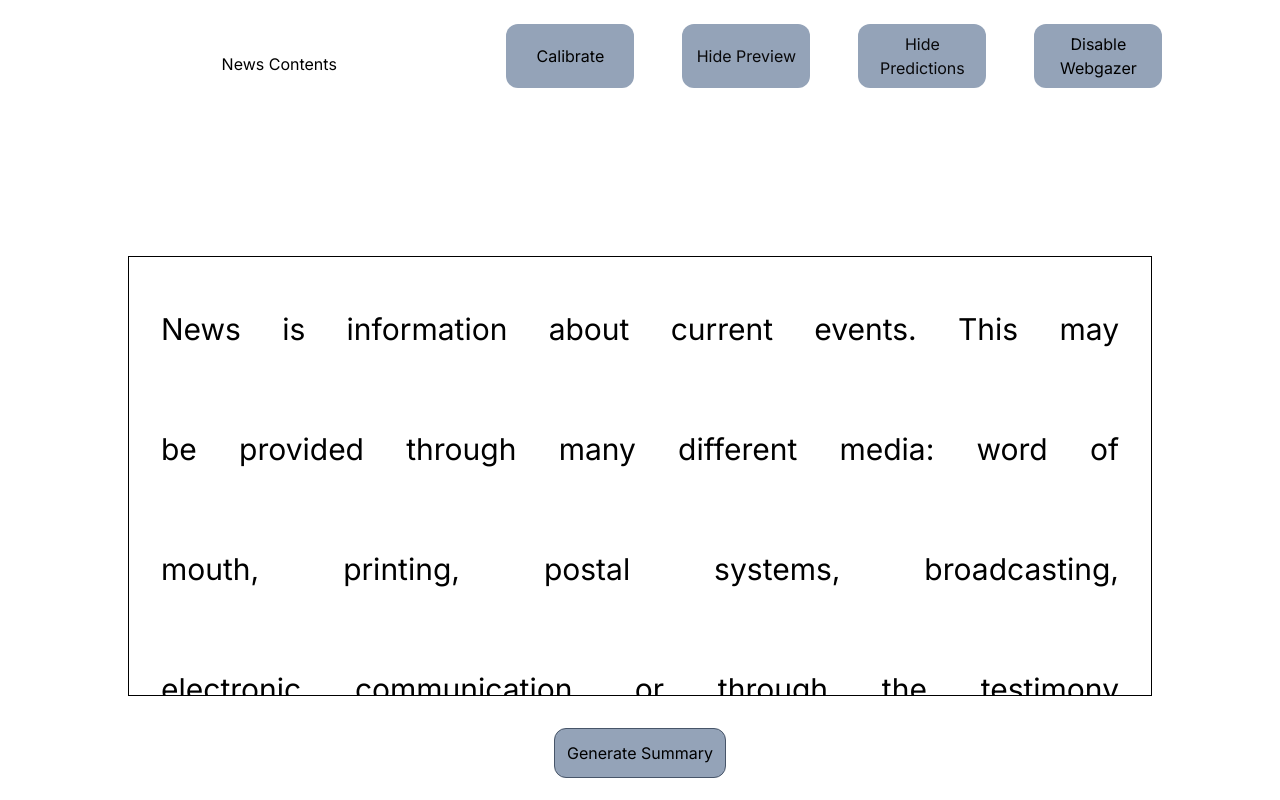
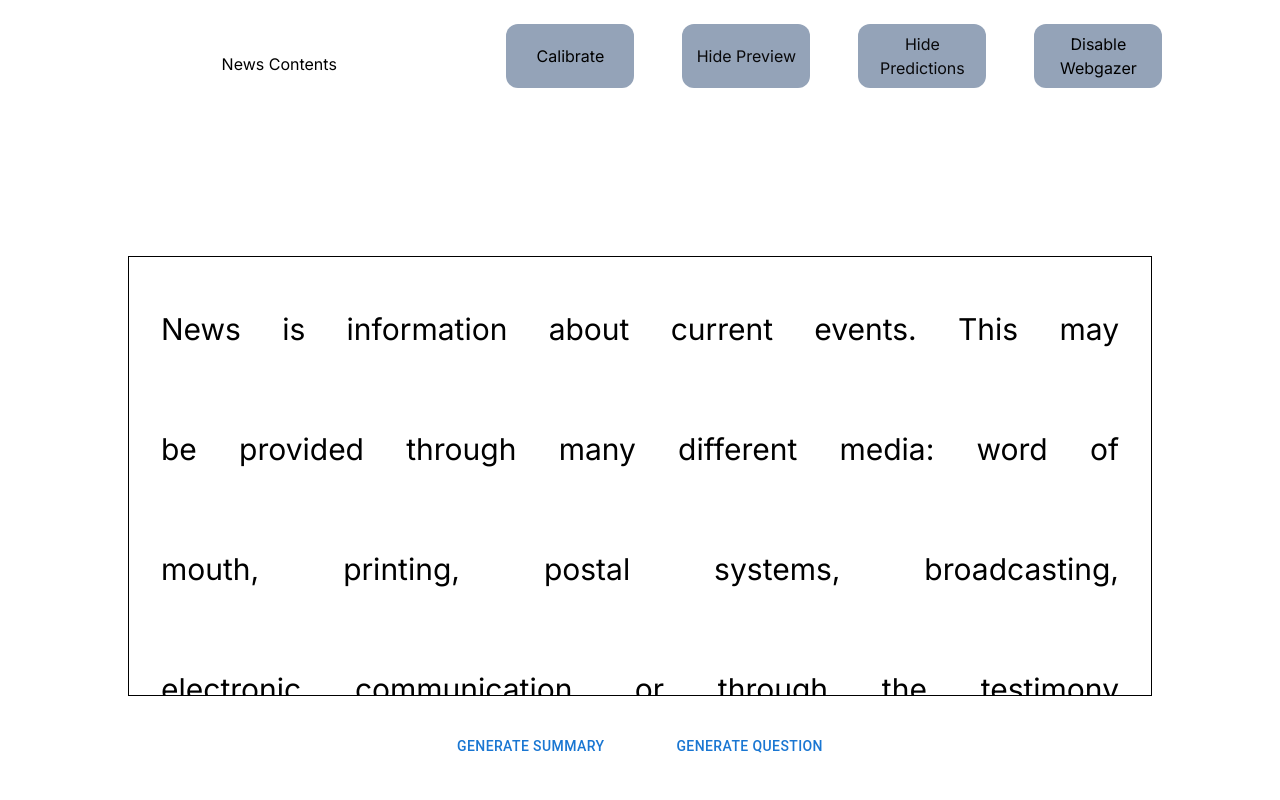
Before and after one commit to Dhyaneshwar/Personalised-Reading-Assistant, a Next.js app: page /gazer in a window 1280 px wide. Built offline with nearby package versions, Linux system fonts and the light colour scheme.

Commit message:
feat: adding modals for summary and question

```diff
--- a/app/gazer/layout.jsx
+++ b/app/gazer/layout.jsx
@@ -1,5 +1,3 @@
-import Script from "next/script";
-
 export const metadata = {
   title: "Web gazer",
   description:
--- a/components/Content.jsx
+++ b/components/Content.jsx
@@ -1,5 +1,9 @@
+import QuestionModal from "./QuestionModal";
+import SummaryModal from "./SummaryModal";
+
 function ContentPage() {
   return (
+    <>
       <div className="flex flex-col w-full gap-8">
         <div className="border border-black overflow-y-auto w-4/5 h-[55vh] mx-auto mt-32 p-3 px-8">
           <div
@@ -7,32 +11,33 @@ function ContentPage() {
             style={{ wordSpacing: "2rem" }}
             id="ContentArea"
           >
-          News is information about current events. This may be provided through
-          many different media: word of mouth, printing, postal systems,
-          broadcasting, electronic communication, or through the testimony of
-          observers and witnesses to events. News is sometimes called &quot;hard
-          news&quot; to differentiate it from soft media. Common topics for news
-          reports include war, government, politics, education, health, the
-          environment, economy, business, fashion, entertainment, and sport, as
-          well as quirky or unusual events. Government proclamations, concerning
-          royal ceremonies, laws, taxes, public health, and criminals, have been
-          dubbed news since ancient times. Technological and social
-          developments, often driven by government communication and espionage
-          networks, have increased the speed with which news can spread, as well
-          as influenced its content. Throughout history, people have transported
-          new information through oral means. Having developed in China over
-          centuries, newspapers became established in Europe during the early
-          modern period. In the 20th century, radio and television became an
-          important means of transmitting news. Whilst in the 21st, the internet
-          has also begun to play a similar role.
+            News is information about current events. This may be provided
+            through many different media: word of mouth, printing, postal
+            systems, broadcasting, electronic communication, or through the
+            testimony of observers and witnesses to events. News is sometimes
+            called &quot;hard news&quot; to differentiate it from soft media.
+            Common topics for news reports include war, government, politics,
+            education, health, the environment, economy, business, fashion,
+            entertainment, and sport, as well as quirky or unusual events.
+            Government proclamations, concerning royal ceremonies, laws, taxes,
+            public health, and criminals, have been dubbed news since ancient
+            times. Technological and social developments, often driven by
+            government communication and espionage networks, have increased the
+            speed with which news can spread, as well as influenced its content.
+            Throughout history, people have transported new information through
+            oral means. Having developed in China over centuries, newspapers
+            became established in Europe during the early modern period. In the
+            20th century, radio and television became an important means of
+            transmitting news. Whilst in the 21st, the internet has also begun
+            to play a similar role.
           </div>
         </div>
-      <div className="flex justify-center">
-        <button className="border border-slate-600 bg-slate-400 p-3 rounded-xl">
-          Generate Summary
-        </button>
+        <div className="flex gap-14 justify-center">
+          <SummaryModal />
+          <QuestionModal />
         </div>
       </div>
+    </>
   );
 }
 
--- /dev/null
+++ b/components/QuestionModal.jsx
@@ -0,0 +1,34 @@
+"use client";
+import Box from "@mui/material/Box";
+import Button from "@mui/material/Button";
+import Typography from "@mui/material/Typography";
+import Modal from "@mui/material/Modal";
+import { useState } from "react";
+import { btnClasses, headerClasses, style } from "@/utils/modalStyles";
+
+export default function QuestionModal() {
+  const [open, setOpen] = useState(false);
+
+  const handleOpen = () => {
+    setOpen(true);
+  };
+
+  const handleClose = () => setOpen(false);
+
+  return (
+    <>
+      {open && (
+        <Modal open={open} onClose={handleClose}>
+          <Box style={style}>
+            <h1 className={headerClasses}>Question</h1>
+            <p>{window?.webgazer?.wordAtPixel?.join(" ")}</p>
+          </Box>
+        </Modal>
+      )}
+
+      <Button className={btnClasses} onClick={handleOpen}>
+        Generate Question
+      </Button>
+    </>
+  );
+}
--- /dev/null
+++ b/components/SummaryModal.jsx
@@ -0,0 +1,34 @@
+"use client";
+import Box from "@mui/material/Box";
+import Button from "@mui/material/Button";
+import Typography from "@mui/material/Typography";
+import Modal from "@mui/material/Modal";
+import { useState } from "react";
+import { btnClasses, headerClasses, style } from "@/utils/modalStyles";
+
+export default function SummaryModal() {
+  const [open, setOpen] = useState(false);
+
+  const handleOpen = () => {
+    setOpen(true);
+  };
+
+  const handleClose = () => setOpen(false);
+
+  return (
+    <>
+      {open && (
+        <Modal open={open} onClose={handleClose}>
+          <Box style={style}>
+            <h1 className={headerClasses}>Summary</h1>
+            <p>{window?.webgazer?.wordAtPixel?.join(" ")}</p>
+          </Box>
+        </Modal>
+      )}
+
+      <Button className={btnClasses} onClick={handleOpen}>
+        Generate Summary
+      </Button>
+    </>
+  );
+}
--- /dev/null
+++ b/utils/modalStyles.js
@@ -0,0 +1,20 @@
+export const btnClasses =
+  "border border-slate-600 bg-slate-400 p-3 rounded-xl text-black";
+
+export const headerClasses = "mb-3 text-3xl font-semibold text-center p-2";
+
+export const style = {
+  position: "absolute",
+  top: "50%",
+  left: "50%",
+  transform: "translate(-50%, -50%)",
+  width: "75%",
+  height: "80%",
+  backgroundColor: "white",
+  border: "2px solid #000",
+  boxShadow: 24,
+  overflowY: "auto",
+  borderRadius: "10px",
+  fontSize: "20px",
+  padding: "30px",
+};
```
Lines whose indentation alone changed are shown as unchanged.
